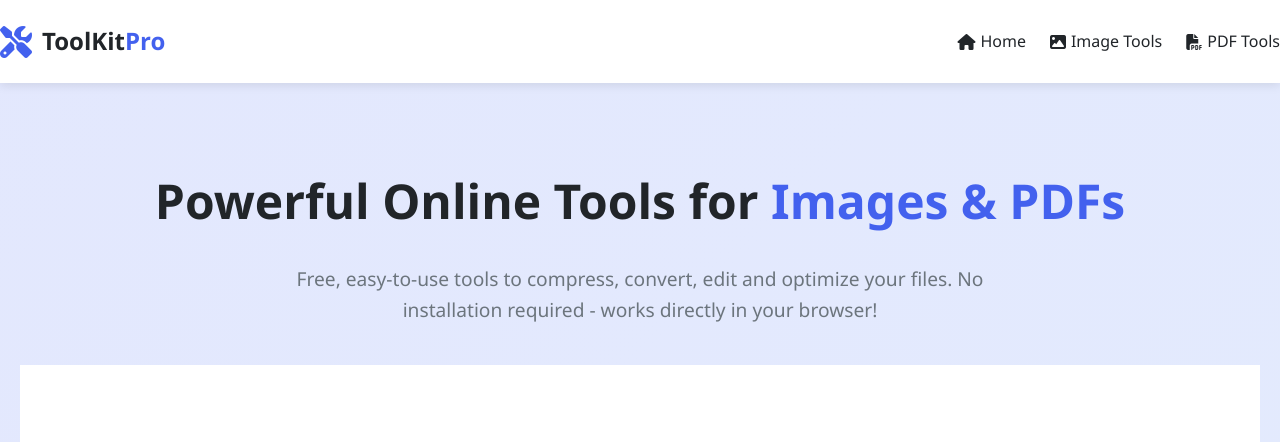
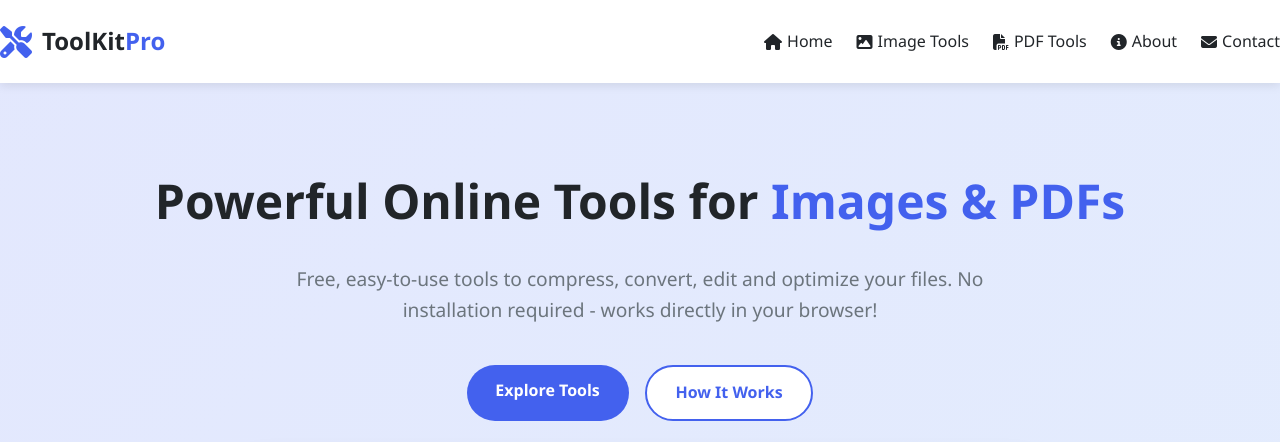
Before and after one commit to rajkumarharijan/tools, a plain HTML site: page index.html in a window 1280 px wide. Shown: the top 442 px of the page. Drawn offline with Linux system fonts and the light colour scheme.

Commit message:
Update index.html

```diff
--- a/index.html
+++ b/index.html
@@ -646,8 +646,8 @@
                     <li><a href="index.html"><i class="fas fa-home"></i> Home</a></li>
                     <li><a href="image-tools.html"><i class="fas fa-image"></i> Image Tools</a></li>
                     <li><a href="pdf-tools.html"><i class="fas fa-file-pdf"></i> PDF Tools</a></li>
-                 <!--    <li><a href="about.html"><i class="fas fa-info-circle"></i> About</a></li>
-                   <li><a href="contact.html"><i class="fas fa-envelope"></i> Contact</a></li>  -->
+                     <li><a href="about.html"><i class="fas fa-info-circle"></i> About</a></li>
+                   <li><a href="contact.html"><i class="fas fa-envelope"></i> Contact</a></li>
                 </ul>
             </nav>
         </div>
@@ -659,7 +659,7 @@
             <h1>Powerful Online Tools for <span>Images & PDFs</span></h1>
             <p>Free, easy-to-use tools to compress, convert, edit and optimize your files. No installation required - works directly in your browser!</p>
 
-          <!--    <div class="cta-buttons">
+              <div class="cta-buttons">
                 <a href="#tools" class="btn btn-primary">Explore Tools</a>
                 <a href="#how-it-works" class="btn btn-secondary">How It Works</a>
             </div>
@@ -668,7 +668,7 @@
                 <img src="https://images.unsplash.com/photo-1551288049-bebda4e38f71?ixlib=rb-4.0.3&ixid=M3wxMjA3fDB8MHxwaG90by1wYWdlfHx8fGVufDB8fHx8fA%3D%3D&auto=format&fit=crop&w=1470&q=80" alt="Online tools interface">
             </div>
         </div>
-    </section>  -->
+    </section>
 
     <!-- Features Section
     <section class="features" id="how-it-works">
@@ -835,7 +835,7 @@
     </section>
 
     <!-- Testimonials -->
-  <!--   <section class="testimonials">
+     <section class="testimonials">
         <div class="container">
             <div class="section-header">
                 <h2>What Our Users Say</h2>
@@ -889,7 +889,7 @@
                 </div>
             </div>
         </div>
-    </section>  -->
+    </section>
 
     <!-- CTA Section -->
     <section class="cta">
```
